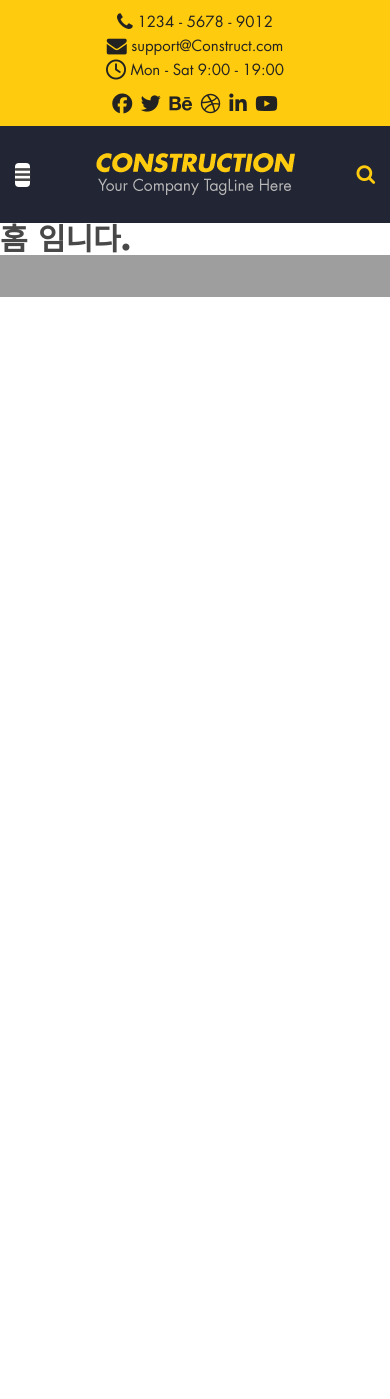
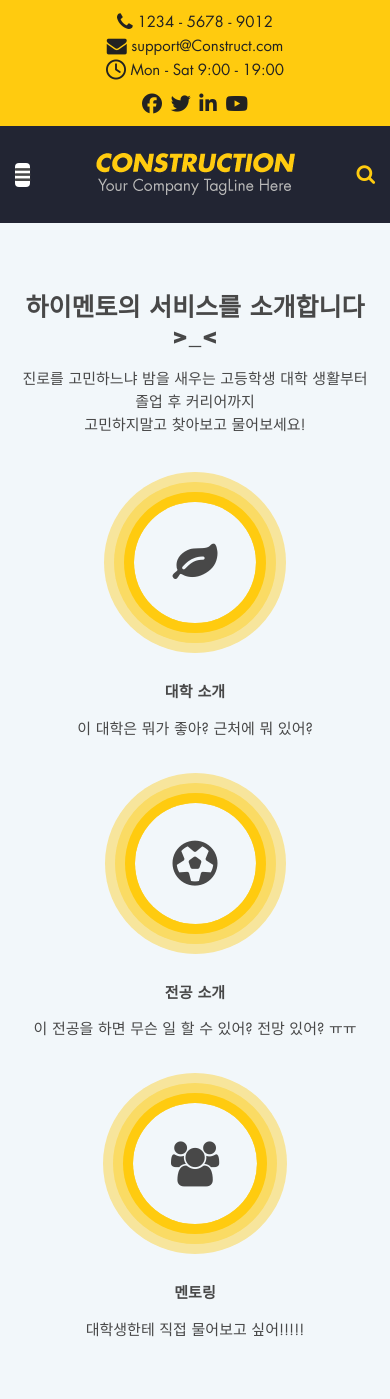
Before and after one commit to highmentor/high_mento, a Django app: page / in a window 390 px wide. Before the commit the page ends 297 px from the top, so only its background shows below. Run offline with Django 3.2, Linux system fonts and the light colour scheme; some libraries are stand-ins or nearby versions; grey boxes are pictures that could not be loaded.

Commit message:
템플릿 수정1

```diff
--- a/templates/base.html
+++ b/templates/base.html
@@ -36,8 +36,6 @@
                     <ul class="list-inline social_icon">
                         <li><a href=""><span class="fa fa-facebook"></span></a></li>
                         <li><a href=""><span class="fa fa-twitter"></span></a></li>
-                        <li><a href=""><span class="fa fa-behance"></span></a></li>
-                        <li><a href=""><span class="fa fa-dribbble"></span></a></li>
                         <li><a href=""><span class="fa fa-linkedin"></span></a></li>
                         <li><a href=""><span class="fa fa-youtube"></span></a></li>
                     </ul>
@@ -74,10 +72,15 @@
                     <div class="collapse navbar-collapse" id="navbar-menu">
                         <ul class="nav navbar-nav menu">
                             <li><a href="">Home</a></li>
-                            <li><a href="#about">About Us</a></li>
-                            <li><a href="#services">Services</a></li>
-                            <li><a href="#portfolio">Portfolio</a></li>
-                            <li><a href="#contact_form">Contact Us</a></li>
+                            <li><a href="{% url 'questions:list' %}">멘토와 Q&A</a></li>
+                            <li><a href="{% url 'universities:list' %}">대학 소개</a></li>
+                            <li><a href="{% url 'majors:list' %}">전공소개</a></li>
+                             {% if user.is_authenticated %}
+                            <li><a href="{% url 'accounts:logout' %}">LOGOUT</a></li>
+                            {% else %}
+                            <li><a href="{% url 'accounts:login'%}">LOGIN</a></li>
+                            <li><a href="{% url 'accounts:signup'%}">회원가입</a></li>
+                             {% endif %}
                         </ul>
                     </div>
                 </div>
--- a/templates/home.html
+++ b/templates/home.html
@@ -1,8 +1,50 @@
 {% extends 'base.html'%}
 
 {% block content %}
+<!-- Why us -->
+        <section id="why_us">
+            <div class="container text-center">
+                <div class="row">
+                    <div class="col-md-8 col-md-offset-2">
+                        <div class="head_title">
+                            <h2>하이멘토의 서비스를 소개합니다 >_<</h2>
+                            <p>진로를 고민하느냐 밤을 새우는 고등학생 대학 생활부터 졸업 후 커리어까지
+                            <br>고민하지말고 찾아보고 물어보세요!</p>
 
-<h1>홈 임니다.</h1>
-<img src="http://www.topstarnews.net/news/photo/201810/512665_175999_4026.jpg" height="42" width="42">
+                        </div>
+                    </div>
+                </div>
+                <div class="row">
+                    <div class="col-md-3 col-sm-6">
+                        <div class="why_us_item">
+                            <span class="fa fa-leaf"></span>
+                            <h4>대학 소개</h4>
+                            <p>이 대학은 뭐가 좋아? 근처에 뭐 있어?  </p>
+                        </div>
+                    </div>
+                    <div class="col-md-3 col-sm-6">
+                        <div class="why_us_item">
+                            <span class="fa fa-futbol-o"></span>
+                            <h4>전공 소개</h4>
+                            <p>이 전공을 하면 무슨 일 할 수 있어? 전망 있어? ㅠㅠ</p>
+                        </div>
+                    </div>
+                    <div class="col-md-3 col-sm-6">
+                        <div class="why_us_item">
+                            <span class="fa fa-group"></span>
+                            <h4>멘토링</h4>
+                            <p>대학생한테 직접 물어보고 싶어!!!!!</p>
+                        </div>
+                    </div>
+                    <!--<div class="col-md-3 col-sm-6">-->
+                    <!--    <div class="why_us_item">-->
+                    <!--        <span class="fa fa-line-chart"></span>-->
+                    <!--        <h4>Professional Services</h4>-->
+                    <!--        <p>Nemo enim ipsam voluptatem quia voluptas sit aspernatur aut odit aut fugit, sed quia consequuntur magni</p>-->
+                    <!--    </div>-->
+                    </div>
+                </div>
+            </div>
+        </section><!-- Why us end -->
 
 {% endblock %}
--- a/uni_infor/templates/uni_infor/university_detail.html
+++ b/uni_infor/templates/uni_infor/university_detail.html
@@ -1,3 +1,5 @@
+{% extends 'base.html' %}
+{% block cotent %}
 <h1> 대학교 세부정보</h1>
 
 <div>
@@ -17,3 +19,5 @@
     {% endfor %}
 
 </div>
+
+{% endblock %}
```
